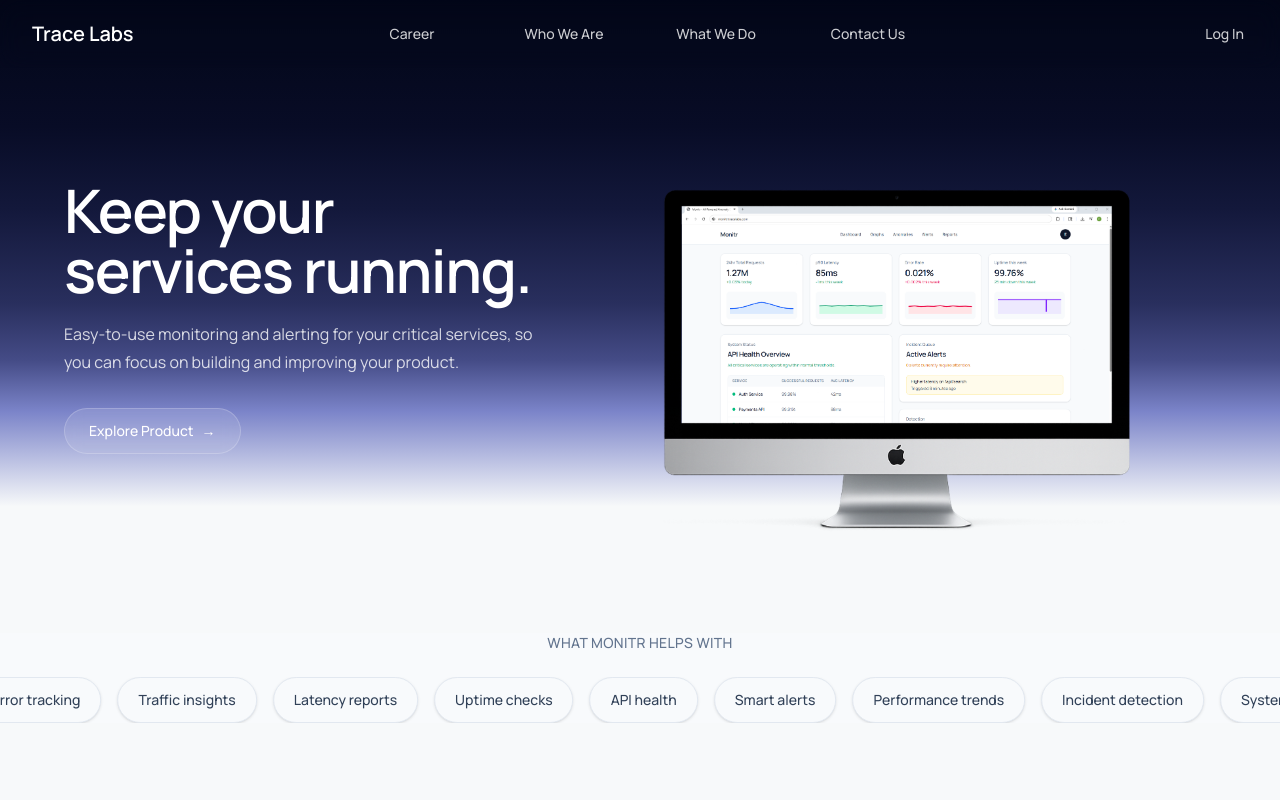
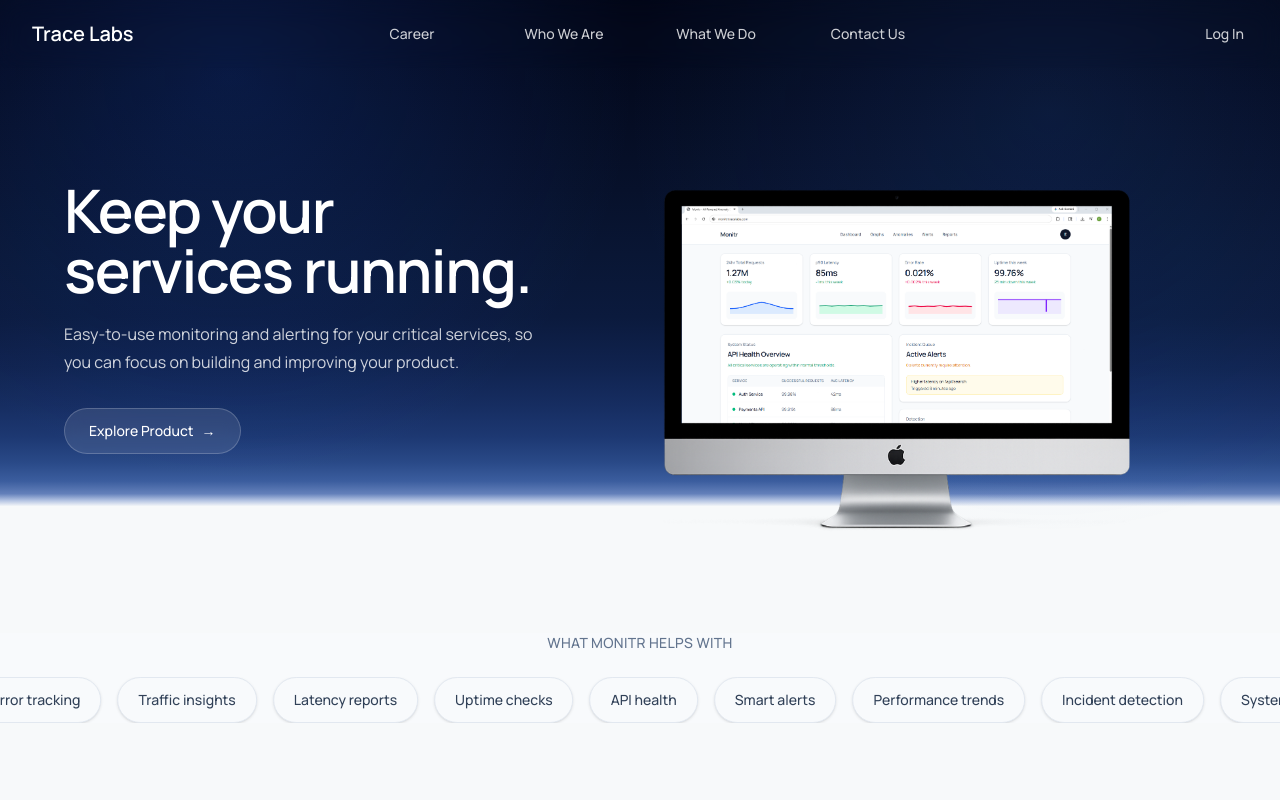
Before and after one commit to Eric-shipsit/trace-labs, a Next.js app: page / in a window 1280 px wide. Shown: the top 800 px of the page. Built offline with nearby package versions, Linux system fonts and the light colour scheme; no server answers.

Commit message:
Deduping fix + hero fix

```diff
--- a/src/app/api/applications/route.ts
+++ b/src/app/api/applications/route.ts
@@ -18,9 +18,24 @@
       resumePathname,
     } = body;
 
-    if (!jobId || !firstName || !lastName || !email || !resumeUrl || !resumePathname) {
+    const requiredFields = {
+      jobId,
+      firstName,
+      lastName,
+      email,
+      resumeUrl,
+      resumePathname,
+    };
+    const missingFields = Object.entries(requiredFields)
+      .filter(([_, value]) => !value)
+      .map(([key]) => key);
+
+    if (missingFields.length > 0) {
       return NextResponse.json(
-        { error: "Missing required fields." },
+        {
+          error: "Missing required fields.",
+          missingFields,
+        },
         { status: 400 }
       );
     }
--- a/src/app/api/resume/upload/route.ts
+++ b/src/app/api/resume/upload/route.ts
@@ -54,6 +54,7 @@
     });
     return NextResponse.json({
       url: blob.url,
+      pathname,
       downloadUrl: blob.downloadUrl ?? null,
       size: file.size,
       contentType: file.type,
--- a/src/app/api/signup/route.ts
+++ b/src/app/api/signup/route.ts
@@ -5,7 +5,8 @@
 export async function POST(req: Request) {
   try {
     const { name, email, password } = await req.json();
-
+    const normalizedEmail = email?.trim().toLowerCase();
+    const normalizedName = name?.trim();
     if (!email || !password) {
       return NextResponse.json(
         { error: "Email and password are required" },
@@ -14,7 +15,9 @@
     }
 
     const existingUser = await prisma.user.findUnique({
-      where: { email },
+      where: {
+        email: normalizedEmail,
+      },
     });
 
     if (existingUser) {
@@ -28,8 +31,8 @@
 
     await prisma.user.create({
       data: {
-        name,
-        email,
+        name: normalizedName,
+        email: normalizedEmail,
         password: hashedPassword,
       },
     });
--- a/src/app/career/components/ApplicationForm.tsx
+++ b/src/app/career/components/ApplicationForm.tsx
@@ -37,6 +37,7 @@
       });
 
       const uploadResult = await uploadResponse.json();
+      console.log("Upload result:", uploadResult);
 
       if (!uploadResponse.ok) {
         throw new Error(uploadResult.error || "Resume upload failed.");
--- a/src/app/login/page.tsx
+++ b/src/app/login/page.tsx
@@ -14,23 +14,31 @@
   async function handleSubmit(e: React.FormEvent) {
     e.preventDefault();
 
+    const normalizedEmail = email.trim().toLowerCase();
+
     if (isSignUp) {
       const res = await fetch("/api/signup", {
         method: "POST",
         headers: {
           "Content-Type": "application/json",
         },
-        body: JSON.stringify({ name, email, password }),
+        body: JSON.stringify({
+          name: name.trim(),
+          email: normalizedEmail,
+          password,
+        }),
       });
 
+      const data = await res.json();
+
       if (!res.ok) {
-        alert("Could not create account");
+        alert(data.error || "Could not create account");
         return;
       }
     }
 
     const result = await signIn("credentials", {
-      email,
+      email: normalizedEmail,
       password,
       redirect: false,
     });
--- a/src/app/page.tsx
+++ b/src/app/page.tsx
@@ -13,10 +13,30 @@
       <Navbar />
       {/* TODO - Fix the gradient background and make it more visually appealing */}
 <section
-        className=" text-slate-900"
-        id = "hero"
+  id="hero"
+  className="relative overflow-hidden text-slate-900"
   style={{
-          background:"linear-gradient(to bottom, #020617 0%, #080c26 20%, #13183b 33%, #292f5e 48%, #454c87 57%, #7b84c9 65%, #f7f9fa 80%)"
+    background: `
+      radial-gradient(circle at 18% 12%, rgba(37, 99, 235, 0.18), transparent 34%),
+      radial-gradient(circle at 82% 18%, rgba(59, 130, 246, 0.12), transparent 36%),
+      linear-gradient(to bottom,
+        #020617 0%,
+        #03091d 10%,
+        #050d24 20%,
+        #07112b 30%,
+        #091634 40%,
+        #0b1a3d 50%,
+        #10234f 58%,
+        #162d61 64%,
+        #1d3872 69%,
+        #294987 73%,
+        #3b5d9e 76%,
+        #6380ba 78%,
+        #aebfe0 79%,
+        #f7f9fa 80%,
+        #f7f9fa 100%
+      )
+    `,
   }}
 >
   <HeroSection />
```
Also changed, not shown: public/bg2.png (added). Lines whose indentation alone changed are shown as unchanged.
